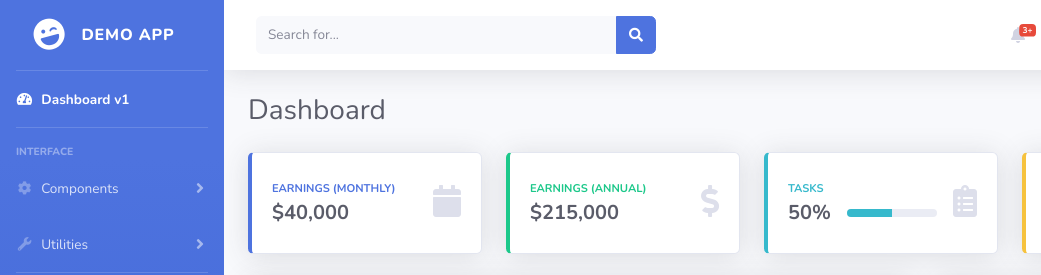
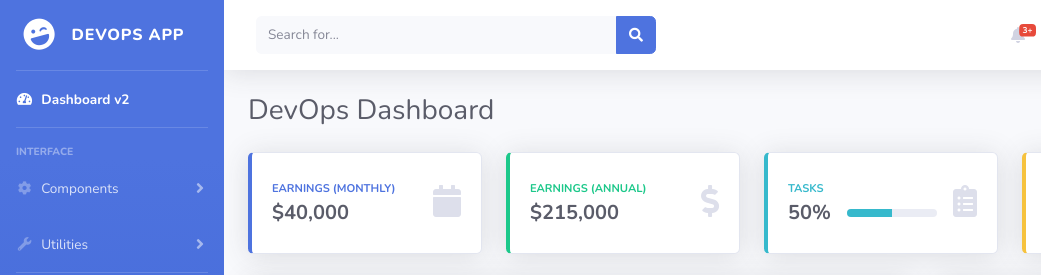
Before and after one commit to halsayed/web-app-demo, a website with bundled scripts: page index.html in a window 1280 px wide. Shown: the top 275 px of the page, 0-1041 px from the left. Built offline with nearby package versions, Linux system fonts and the light colour scheme.

Commit message:
v2 dashboard

```diff
--- a/index.html
+++ b/index.html
@@ -33,7 +33,7 @@
         <div class="sidebar-brand-icon rotate-n-15">
           <i class="fas fa-laugh-wink"></i>
         </div>
-        <div class="sidebar-brand-text mx-3">Demo App</div>
+        <div class="sidebar-brand-text mx-3">DevOps App</div>
       </a>
 
       <!-- Divider -->
@@ -43,7 +43,7 @@
       <li class="nav-item active">
         <a class="nav-link" href="index.html">
           <i class="fas fa-fw fa-tachometer-alt"></i>
-          <span>Dashboard v1</span></a>
+          <span>Dashboard v2</span></a>
       </li>
 
       <!-- Divider -->
@@ -333,7 +333,7 @@
 
           <!-- Page Heading -->
           <div class="d-sm-flex align-items-center justify-content-between mb-4">
-            <h1 class="h3 mb-0 text-gray-800">Dashboard</h1>
+            <h1 class="h3 mb-0 text-gray-800">DevOps Dashboard</h1>
             <a href="#" class="d-none d-sm-inline-block btn btn-sm btn-primary shadow-sm"><i class="fas fa-download fa-sm text-white-50"></i> Generate Report</a>
           </div>
 
```
